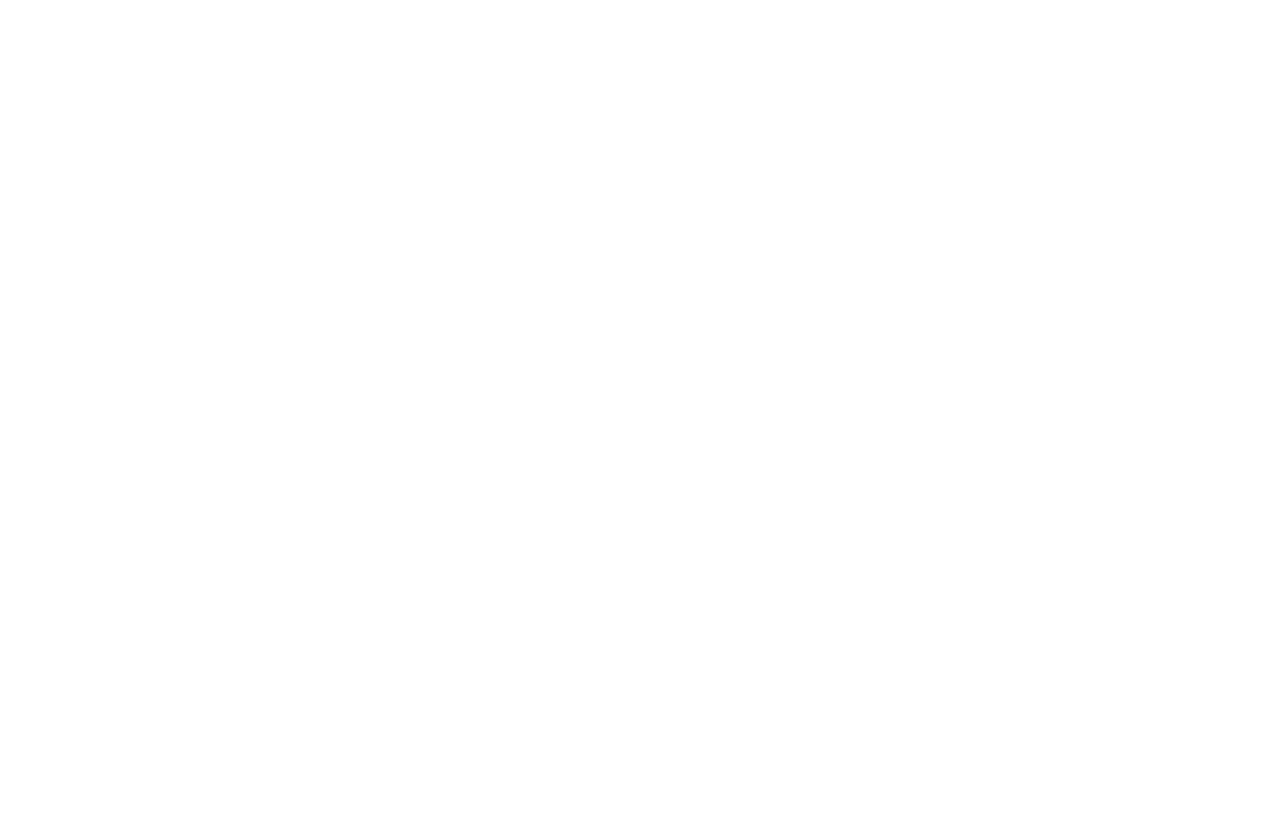
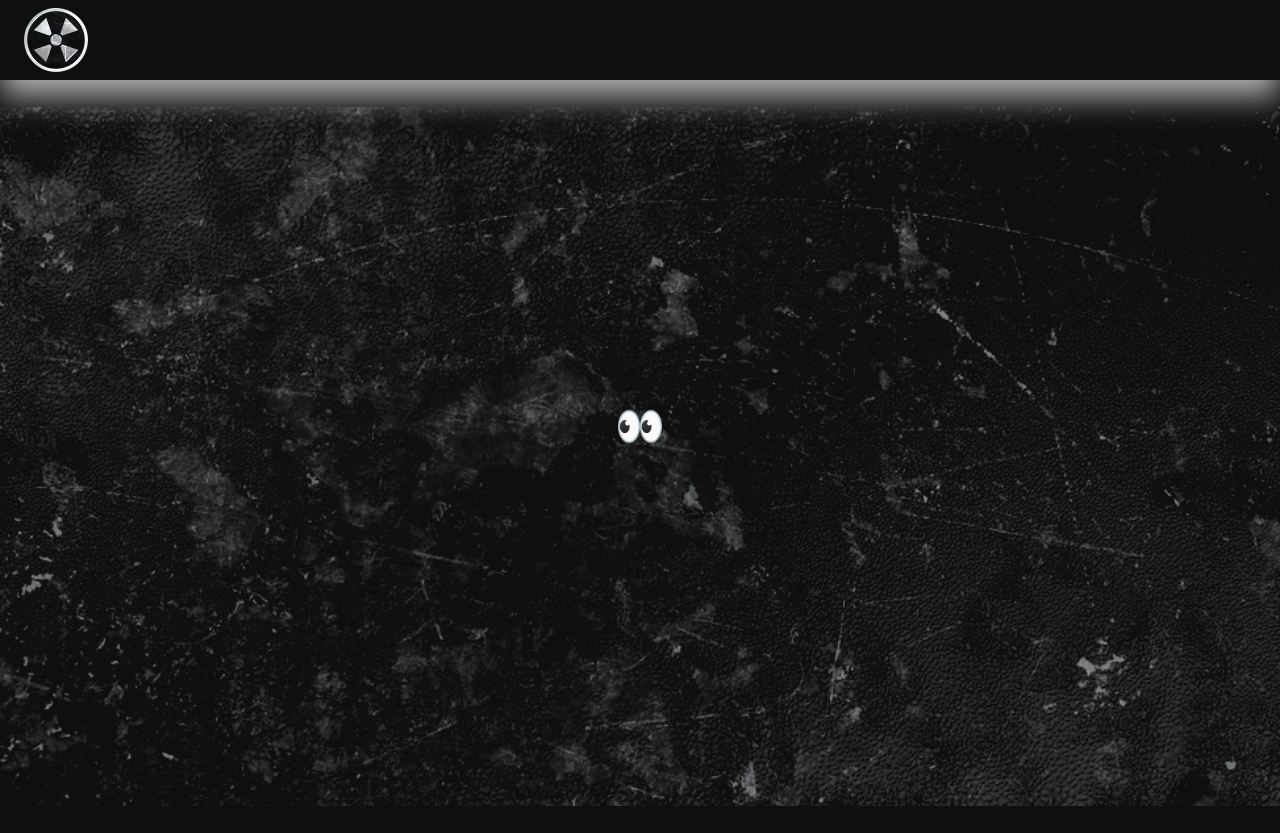
Before and after one commit to stalker-silentium/stalker-silentium.github.io, a Vue app: page / in a window 1280 px wide. Before the commit the page ends 800 px from the top, so only its background shows below. Built offline with nearby package versions, Linux system fonts and the light colour scheme.

Commit message:
Site preview

```diff
--- a/src/App.vue
+++ b/src/App.vue
@@ -1,15 +1,15 @@
 <script setup>
-
+import TeamLogo from './components/TeamLogo.vue';
 </script>
 
 <template>
 	<!---- Header ---->
 	<header>
-
+		<TeamLogo />
 	</header>
 	<!---- Main ---->
 	<main>
-
+		<h1>👀</h1>
 	</main>
 </template>
 
--- a/src/assets/base.css
+++ b/src/assets/base.css
@@ -0,0 +1,5 @@
+html, body {
+    margin: 0;
+    padding: 0;
+    background-color: rgb(15,15,15);
+}
--- a/src/assets/main.css
+++ b/src/assets/main.css
@@ -1 +1,37 @@
 @import './base.css';
+
+header {
+    display: flex;
+    justify-content: space-between;
+    align-items: center;
+    padding: 0.5rem 1.5rem;
+    box-shadow: 0 1rem 2rem 0 rgba(255,255,255,0.7);
+    -webkit-box-shadow: 0 1rem 2rem 0 rgba(255,255,255,0.7);
+    -moz-box-shadow: 0 1rem 2rem 0 rgba(255,255,255,0.7);
+}
+
+#background-image {
+    z-index: -100;
+    position: fixed;
+    width: 100%;
+    height: 100%;
+    object-fit: cover;
+}
+
+h1 {
+    text-align: center;
+    height: calc(100vh - 6.3rem);
+    line-height: calc(100vh - 10rem);
+    font-size: 5vh;
+}
+
+html {
+    overflow: hidden;
+}
+
+main {
+    background-image: url(/images/scratches.webp);
+    background-position: center;
+    background-attachment: fixed;
+    background-size: cover;
+}
--- /dev/null
+++ b/src/components/TeamLogo.vue
@@ -0,0 +1,13 @@
+<script setup>
+
+</script>
+
+<template>
+    <img src="/images/dap_logo.webp" alt="Logo">
+</template>
+
+<style scoped>
+    img {
+        width: 4rem;
+    }
+</style>
```
Also changed, not shown: src/components/template.vue (added, +11 -0 lines), public/images/dap_logo.webp (added), public/images/scratches.webp (added), 7 other files (tests, documents, lock files or other folders). Lines whose indentation alone changed are shown as unchanged.
